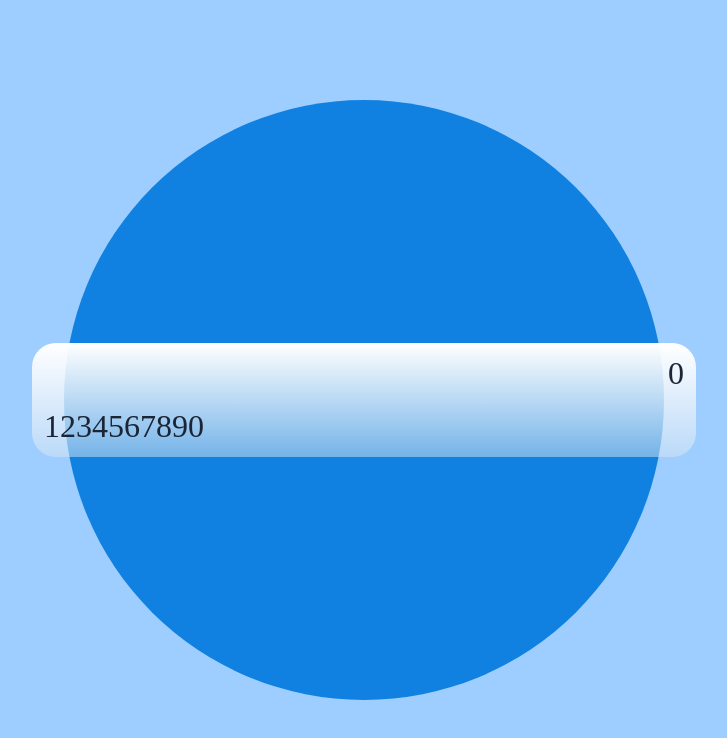
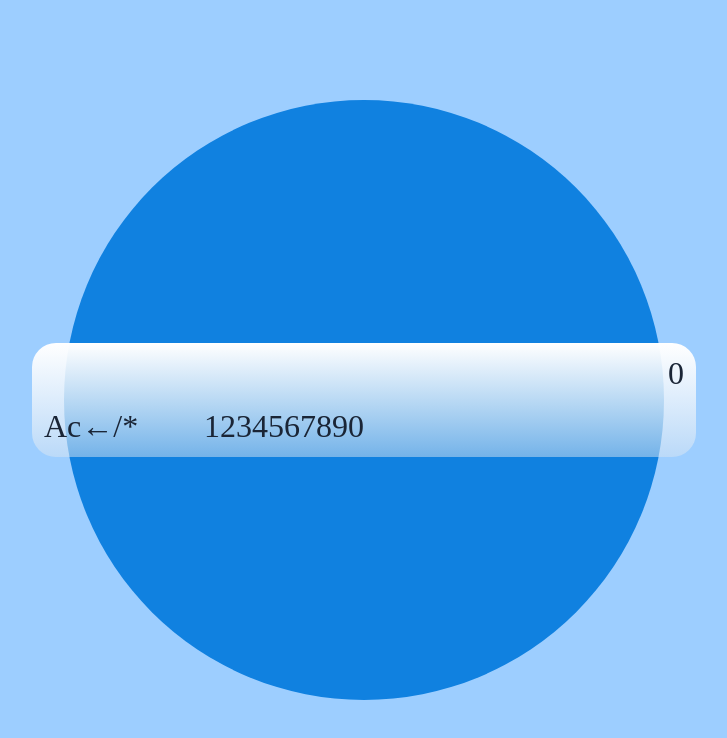
Before and after one commit to Leccon1/Calculator, a React (Vite) app: page / in a window 1280 px wide. Shown: the top 738 px of the page, without its empty margins (276-1003 px from the left). Built offline with nearby package versions, Linux system fonts and the light colour scheme.

Commit message:
feat(Calculator): add buttonHelpers with 4 butons

```diff
--- a/src/App.jsx
+++ b/src/App.jsx
@@ -8,7 +8,13 @@ function App() {
 			<div className={styles.calculator}>
 				<span>{currentValue}</span>
 				<div className={styles.buttonsContainer}>
-					<div className={styles.buttonNumber}>
+					<div className={`${styles.buttonHelpers} ${styles.container}`}>
+						<button className={styles.button}>Ac</button>
+						<button className={styles.button}>&#8592;</button>
+						<button className={styles.button}>/</button>
+						<button className={styles.button}>*</button>
+					</div>
+					<div className={`${styles.buttonNumbers} ${styles.container}`}>
 						<button className={styles.button}>1</button>
 						<button className={styles.button}>2</button>
 						<button className={styles.button}>3</button>
```
